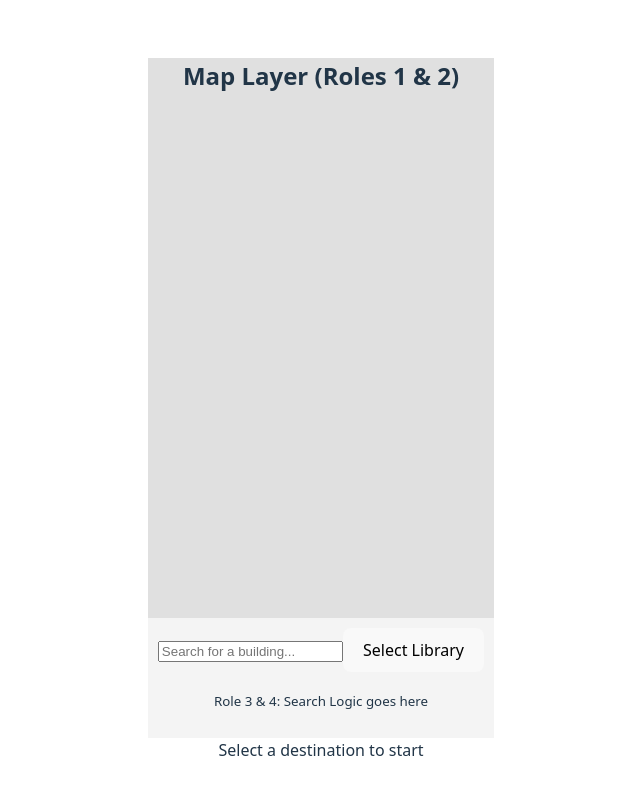
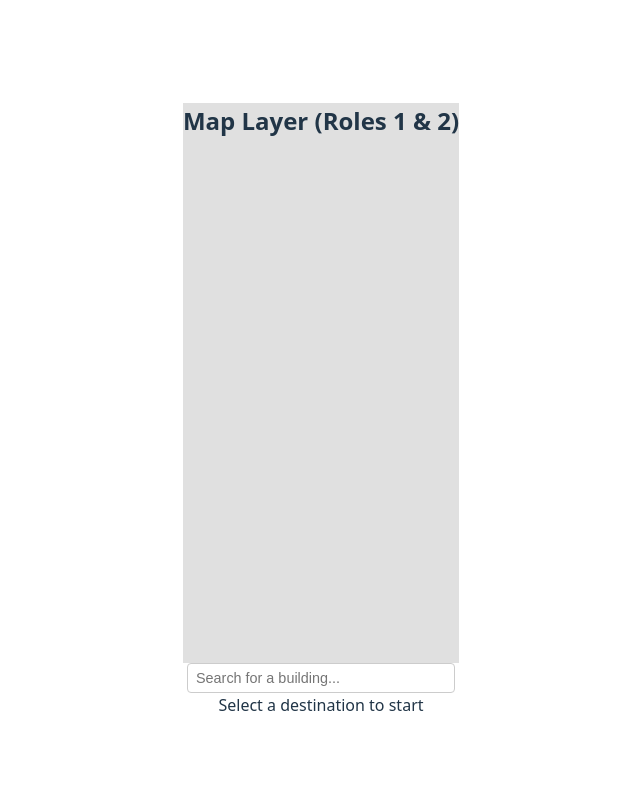
Before and after one commit to proxyoku/maryville-go-app, a React (Vite) app: page / in a window 1280 px wide. Shown: the top 794 px of the page, without its empty margins (319-959 px from the left). Built offline with nearby package versions, Linux system fonts and the light colour scheme.

Commit message:
searchbar prototype

```diff
--- /dev/null
+++ b/src/components/SearchBar.jsx
@@ -0,0 +1,100 @@
+import React, { useState, useEffect } from 'react';
+import { CAMPUS_BUILDINGS } from '../data/buildings';
+
+// Simple search bar component with transparent white background and
+// auto‑suggest dropdown.  This is a reusable component so the rest of the
+// app can remain clean; the parent just passes an `onSelect` callback that
+// receives a building object when the user picks one of the suggested names.
+
+export default function SearchBar({ onSelect }) {
+  const [query, setQuery] = useState('');
+  const [suggestions, setSuggestions] = useState([]);
+
+  // whenever the input changes, update the list of matching building names
+  useEffect(() => {
+    if (!query.trim()) {
+      setSuggestions([]);
+      return;
+    }
+    const lower = query.toLowerCase();
+    const matches = CAMPUS_BUILDINGS
+      .map((b) => b.name)
+      .filter((name) => name.toLowerCase().includes(lower));
+
+    // if the current query exactly equals one building name, we don't need
+    // to show a dropdown – treat it as "selected" and clear suggestions.
+    if (matches.length === 1 && matches[0].toLowerCase() === lower) {
+      setSuggestions([]);
+    } else {
+      setSuggestions(matches);
+    }
+  }, [query]);
+
+  const handleChange = (e) => {
+    setQuery(e.target.value);
+  };
+
+  const handleSelect = (name) => {
+    const building = CAMPUS_BUILDINGS.find((b) => b.name === name);
+    if (building) {
+      // debug output: log building id when chosen
+      console.log('SearchBar selected id:', building.id);
+      onSelect(building);
+      setQuery(name); // reflect selection in input
+      setSuggestions([]); // hide dropdown immediately
+    }
+  };
+
+  return (
+    <div style={{ position: 'relative' /* container for dropdown */ }}>
+      <input
+        type="text"
+        value={query}
+        onChange={handleChange}
+        placeholder="Search for a building..."
+        style={{
+          // make the bar narrower so it doesn’t dominate the page
+          width: '250px',
+          maxWidth: '100%',
+          padding: '6px 8px',
+          fontSize: '0.9rem',
+          backgroundColor: 'rgba(255,255,255,0.8)',
+          border: '1px solid #ccc',
+          borderRadius: '4px',
+        }}
+      />
+      {suggestions.length > 0 && (
+        <ul
+          style={{
+            listStyle: 'none',
+            margin: 0,
+            padding: '4px 0',
+            background: '#fff',
+            border: '1px solid #ccc',
+            borderRadius: '4px',
+            position: 'absolute',
+            width: '100%',
+            maxHeight: '150px',
+            overflowY: 'auto',
+            zIndex: 1000,
+          }}
+        >
+          {suggestions.map((name, idx) => (
+            <li
+              key={idx}
+              onClick={() => handleSelect(name)}
+              style={{
+                padding: '4px 8px',
+                cursor: 'pointer',
+                color: '#000',       // Recommendations Text Color
+                background: '#fff',  // White Background For Recommendations
+              }}
+            >
+              {name}
+            </li>
+          ))}
+        </ul>
+      )}
+    </div>
+  );
+}
--- a/src/components/SearchView.jsx
+++ b/src/components/SearchView.jsx
@@ -1,18 +1,15 @@
 //(Roles 5 & 6: "Go!" & Instructions)
 import React from 'react';
+import SearchBar from './SearchBar';
 
 export default function SearchView({ setDestination }) {
-  // Temporary mock data for testing
-  const handleSearch = () => {
-    setDestination({ name: "Library", lat: 34.05, lng: -118.24 });
-    console.log("Destination set to Library");
-  };
-
+  // SearchView now delegates all input handling to the reusable
+  // <SearchBar> component.  setDestination is passed straight through
+  // so the parent can react when the user chooses a building.
   return (
-    <div className="search-container" style={{ padding: '10px', background: '#f4f4f4' }}>
-      <input type="text" placeholder="Search for a building..." />
-      <button onClick={handleSearch}>Select Library</button>
-      <p><small>Role 3 & 4: Search Logic goes here</small></p>
-    </div>
+      //Role 3 & 4: Search Logic goes here
+      //{/* the search bar component renders the input + suggestion dropdown */}
+      <SearchBar onSelect={setDestination} />
+    //</div>
   );
 }
```
